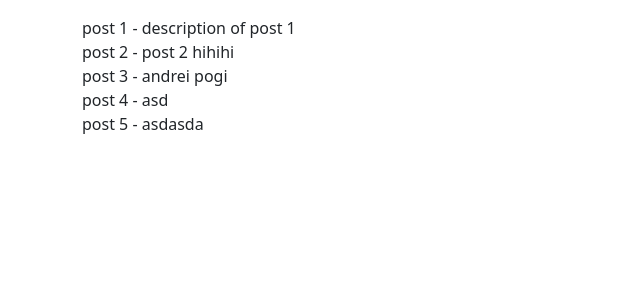
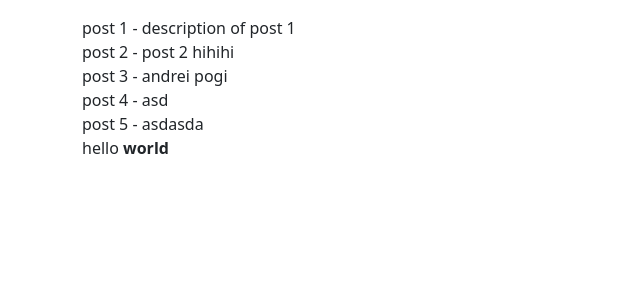
Before and after one commit to andreipogi2727/Django_Posts, a Django app: page / in a window 1280 px wide. Shown: the top 300 px of the page, without its empty margins (0-640 px from the left). Run offline with Django 5.2, Linux system fonts and the light colour scheme; data comes from the database, SQL or seed files in the repository; some libraries are stand-ins or nearby versions.

Commit message:
Added main.js and tested DOM logic

```diff
--- a/posts/static/posts/main.js
+++ b/posts/static/posts/main.js
@@ -1 +1,6 @@
 console.log('hello world')
+
+
+const helloWorldBox = document.getElementById('hello-world')
+
+helloWorldBox.innerHTML = 'hello <b>world<b>'
--- a/posts/templates/posts/main.html
+++ b/posts/templates/posts/main.html
@@ -9,7 +9,8 @@
 {% endblock title %}
 
 {% block content %}
-{% for obj in qs%}
-    {{obj.title}} - {{obj.body}} <br>
-{% endfor %}
+    {% for obj in qs%}
+        {{obj.title}} - {{obj.body}} <br>
+    {% endfor %}
+    <div id="hello-world"></div>
 {% endblock content %}
```
